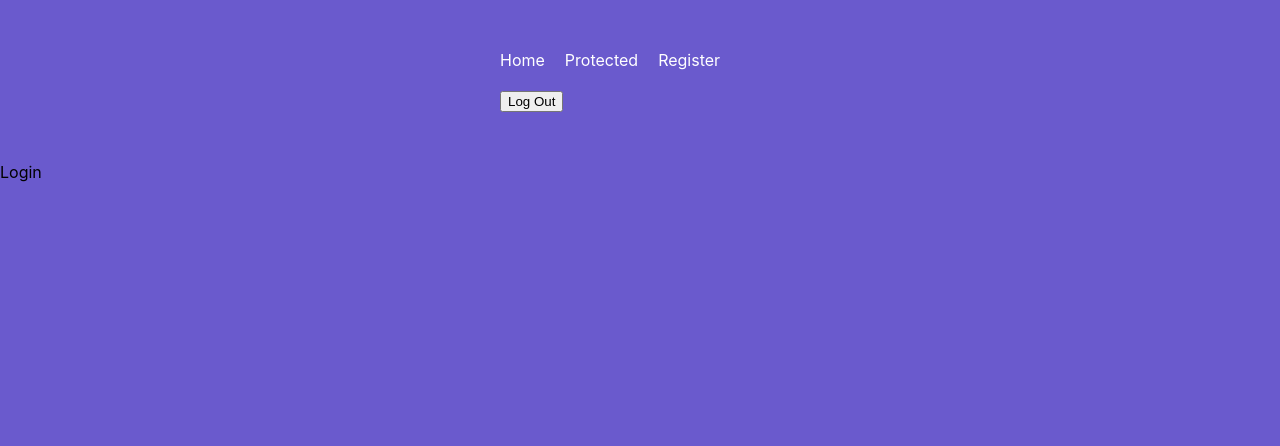
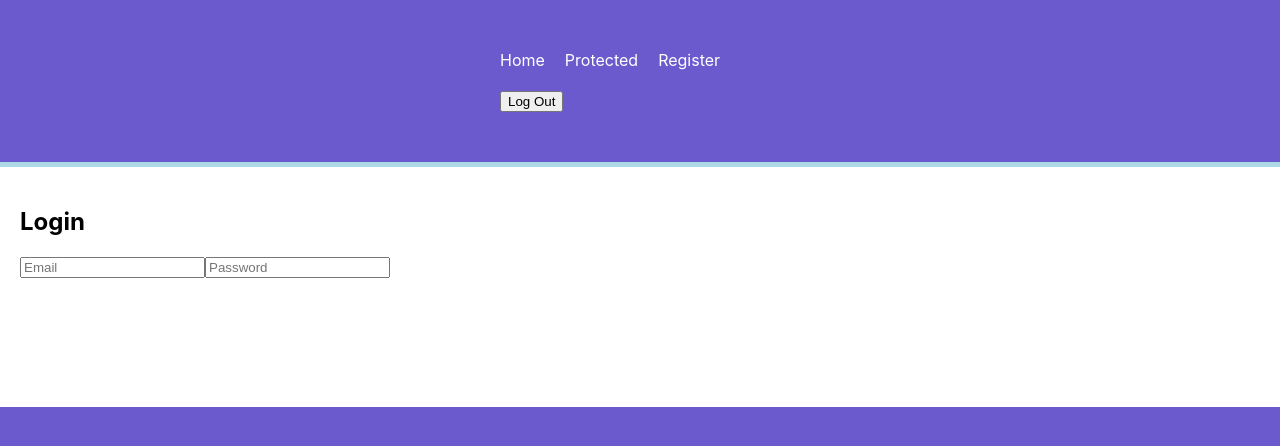
Before and after one commit to thedon122/jwauth, a React (Create React App) app in the folder frontend/: page /login in a window 1280 px wide. Shown: the top 446 px of the page. Built offline with nearby package versions, Linux system fonts and the light colour scheme.

Commit message:
update login

```diff
--- a/frontend/src/components/Login.js
+++ b/frontend/src/components/Login.js
@@ -1,5 +1,43 @@
-import React from 'react';
+import React, { useState, useContext, useEffect } from 'react';
+import { navigate } from '@reach/router';
+import { UserContext } from '../App';
 
-const Login = () => <div>Login</div>
+const Login = () => {
+    const [user, setUser] = useContext(UserContext);
+    const [email, setEmail] = useState('');
+    const [password, setPassword] = useState('');
+
+    const handleSubmit = async e => {
+
+    }
+
+    const handleChange = e => {
+
+    }
+
+    return (
+        <div className="login-wrapper">
+            <form onSubmit={handleSubmit}>
+                <h2>Login</h2>
+                <input
+                value={email}
+                onChange={handleChange}
+                type="text"
+                name="email"
+                placeholder="Email"
+                autoComplete="email"
+                />
+                <input
+                value={password}
+                onChange={handleChange}
+                type="text"
+                name="password"
+                placeholder="Password"
+                autoComplete="password"
+                />
+            </form>
+        </div>
+    )
+}
 
 export default Login;
```
